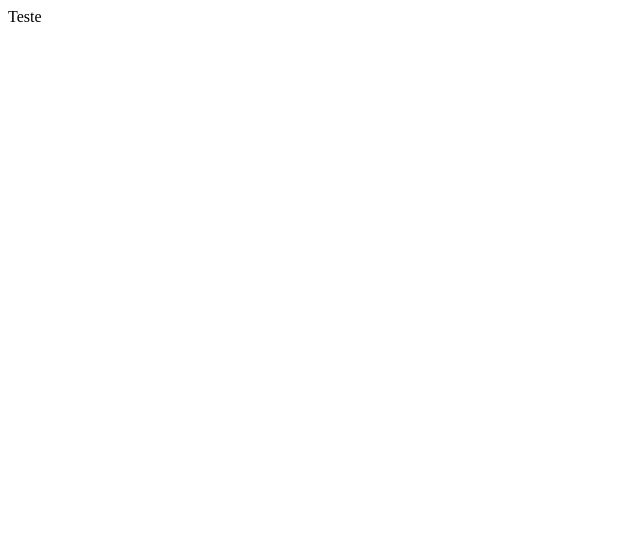
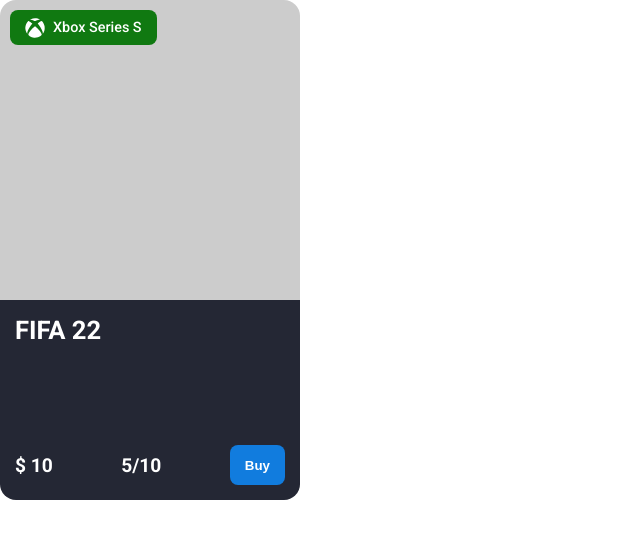
Before and after one commit to DeeSouza/GraphQL-Example, a React (Vite) app in the folder frontend/: page / in a window 1280 px wide. Shown: the top 538 px of the page, without its empty margins (0-640 px from the left). Built offline with nearby package versions, Linux system fonts and the light colour scheme.

Commit message:
Creating card game

```diff
--- a/frontend/index.html
+++ b/frontend/index.html
@@ -4,6 +4,10 @@
     <meta charset="UTF-8" />
     <link rel="icon" type="image/svg+xml" href="/src/favicon.svg" />
     <meta name="viewport" content="width=device-width, initial-scale=1.0" />
+    <link rel="preconnect" href="https://fonts.googleapis.com">
+    <link rel="preconnect" href="https://fonts.gstatic.com" crossorigin>
+    <link href="https://fonts.googleapis.com/css2?family=Roboto:wght@100;300;400;500;700&display=swap" rel="stylesheet">
+
     <title>GraphQL - React Example</title>
   </head>
   <body>
--- a/frontend/package.json
+++ b/frontend/package.json
@@ -7,8 +7,11 @@
     "serve": "vite preview"
   },
   "dependencies": {
+    "@types/styled-components": "^5.1.15",
     "react": "^17.0.0",
-    "react-dom": "^17.0.0"
+    "react-dom": "^17.0.0",
+    "react-icons": "^4.3.1",
+    "styled-components": "^5.3.3"
   },
   "devDependencies": {
     "@types/react": "^17.0.0",
--- a/frontend/src/App.tsx
+++ b/frontend/src/App.tsx
@@ -1,5 +1,14 @@
+import Main from "./pages/Main";
+
+import GlobalStyle from "./global/styles";
+
 function App() {
-  return <div className="App">Teste</div>;
+  return (
+    <>
+      <GlobalStyle />
+      <Main />
+    </>
+  );
 }
 
 export default App;
--- /dev/null
+++ b/frontend/src/global/styles.ts
@@ -0,0 +1,19 @@
+import { createGlobalStyle } from "styled-components";
+
+const globalStyle = createGlobalStyle`
+    * {
+        padding: 0;
+        margin: 0;
+        box-sizing: border-box;
+    }
+
+    html {
+        font: 16px 'Roboto', sans-serif;
+    }
+
+    html, body, #root {
+        height: 100%;
+    }
+`;
+
+export default globalStyle;
--- /dev/null
+++ b/frontend/src/molecules/Platform/index.tsx
@@ -0,0 +1,19 @@
+import { FaXbox, FaPlaystation, FaLaptop } from "react-icons/fa";
+import * as S from "./styles";
+
+const platforms = {
+  pc: <FaLaptop />,
+  xbox: <FaXbox />,
+  playstation: <FaPlaystation />,
+};
+
+const Platform = () => {
+  return (
+    <S.Container>
+      {platforms.xbox}
+      <span>Xbox Series S</span>
+    </S.Container>
+  );
+};
+
+export default Platform;
--- /dev/null
+++ b/frontend/src/molecules/Platform/styles.ts
@@ -0,0 +1,27 @@
+import styled from "styled-components";
+
+export const Container = styled.div`
+  position: absolute;
+  background-color: #107911;
+  height: 35px;
+  color: #fff;
+  font-weight: 500;
+  border-radius: 0.5rem;
+  padding: 10px 15px;
+  left: 10px;
+  top: 10px;
+  display: flex;
+  align-items: center;
+  justify-content: center;
+
+  svg {
+    width: 20px;
+    height: 20px;
+    vertical-align: middle;
+  }
+
+  span {
+    margin-left: 8px;
+    font-size: 0.9rem;
+  }
+`;
--- /dev/null
+++ b/frontend/src/organisms/Card/index.tsx
@@ -0,0 +1,25 @@
+import Platform from "../../molecules/Platform";
+import * as S from "./styles";
+
+const Card = () => {
+  return (
+    <S.Container>
+      <S.Header>
+        <Platform />
+      </S.Header>
+
+      <S.Details>
+        <strong>FIFA 22</strong>
+
+        <div className="info">
+          <div className="price">$ 10</div>
+          <div className="rating">5/10</div>
+
+          <button type="button">Buy</button>
+        </div>
+      </S.Details>
+    </S.Container>
+  );
+};
+
+export default Card;
--- /dev/null
+++ b/frontend/src/organisms/Card/styles.ts
@@ -0,0 +1,67 @@
+import styled from "styled-components";
+
+export const Container = styled.div`
+  height: 500px;
+  width: 300px;
+  border-radius: 1rem;
+  border-radius: 1rem;
+  display: flex;
+  flex-direction: column;
+  position: relative;
+`;
+
+export const Header = styled.header`
+  height: 300px;
+  border-top-left-radius: 1rem;
+  border-top-right-radius: 1rem;
+  background-color: #cccccc;
+`;
+
+export const Details = styled.div`
+  background-color: #242734;
+  border-bottom-left-radius: 1rem;
+  border-bottom-right-radius: 1rem;
+  display: flex;
+  flex-direction: column;
+  justify-content: space-between;
+  flex: 1;
+
+  strong {
+    color: #fff;
+    font-size: 1.6rem;
+    display: block;
+    padding: 15px;
+  }
+
+  .info {
+    display: flex;
+    flex-direction: row;
+    justify-content: space-between;
+    align-items: center;
+    padding: 15px;
+
+    .price {
+      font-size: 1.2rem;
+      color: #fff;
+      font-weight: bold;
+    }
+
+    .rating {
+      font-size: 1.2rem;
+      color: #fff;
+      font-weight: bold;
+    }
+
+    button {
+      border: none;
+      background: none;
+      cursor: pointer;
+      height: 40px;
+      background-color: #117cde;
+      padding: 0px 15px;
+      border-radius: 0.5rem;
+      color: #fff;
+      font-weight: bold;
+    }
+  }
+`;
--- /dev/null
+++ b/frontend/src/pages/Main/index.tsx
@@ -0,0 +1,12 @@
+import Card from "../../organisms/Card";
+import * as S from "./styles";
+
+const Main = () => {
+  return (
+    <S.Container>
+      <Card />
+    </S.Container>
+  );
+};
+
+export default Main;
--- /dev/null
+++ b/frontend/src/pages/Main/styles.ts
@@ -0,0 +1,5 @@
+import styled from "styled-components";
+
+export const Container = styled.main`
+  height: 100%;
+`;
```
Also changed, not shown: 1 other file (tests, documents, lock files or other folders).
